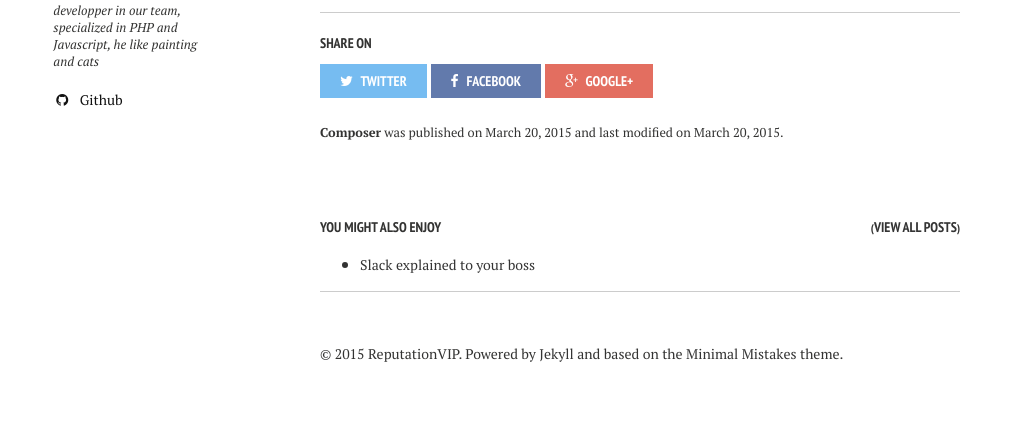
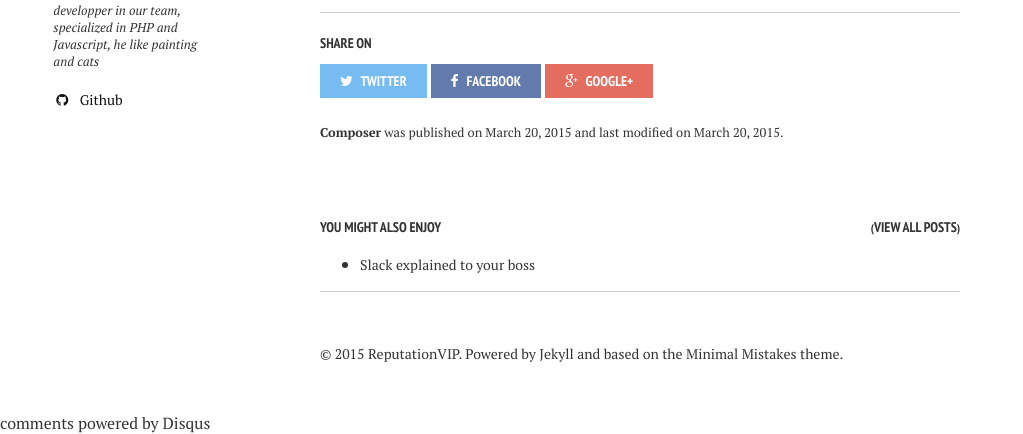
Before and after one commit to semji/reputationvip.github.io, a Jekyll site: the page built from _posts/2015-03-20-composer.md, in a window 1280 px wide, cut to the strip 674-1108 px from the top of the page. Shown: the whole strip, without its empty margins (0-1023 px from the left). Built offline with Jekyll 4.4.1, drawn with Linux system fonts in a browser that asks for light colours; nearby versions of some CDN libraries; comment, search, counter and statistics services are not loaded; before the commit the page ends 1086 px from its top, so only the background shows below that; some of the changed lines change nothing that is shown.

Commit message:
Added disqus

```diff
--- a/_config.yml
+++ b/_config.yml
@@ -33,7 +33,7 @@
 		N’hésitez pas à nous faire part de vos commentaires."
   email: #email
   web: http://www.reputationvip.com
-  disqus-shortname:
+  disqus-shortname: reputationvipio
   twitter: reputationvip
   facebook: reputationvip
   google:
```
